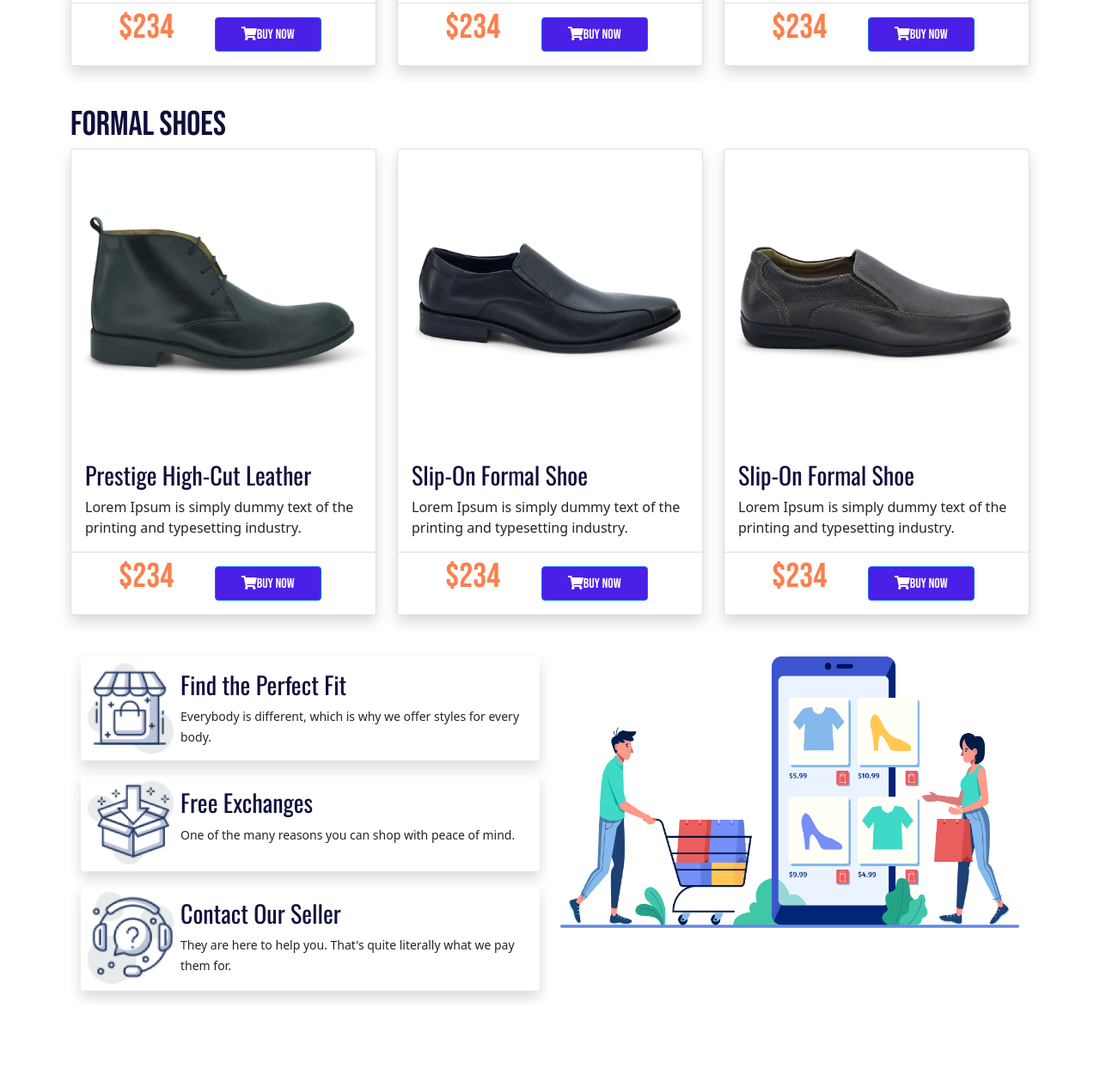
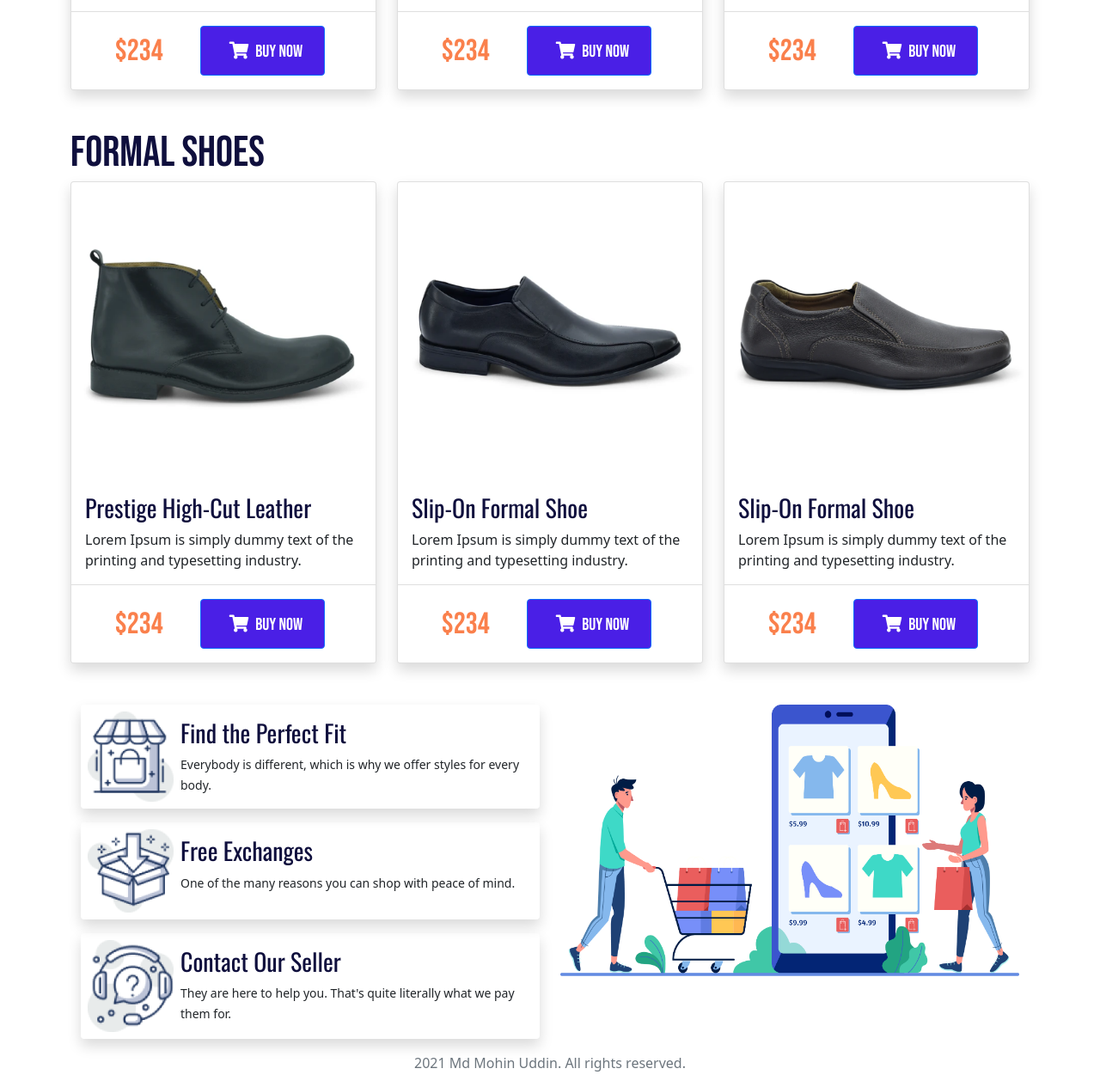
Before and after one commit to md-mohin-uddin/assignment-2, a plain HTML site: page index.html in a window 1280 px wide. Shown: the part 1036-2301 px from the top of the page at 86% size. Before the commit the page ends 2205 px from the top, so only its background shows below. Drawn offline with nearby package versions, Linux system fonts and the light colour scheme.

Commit message:
color & size redone

```diff
--- a/css/style.css
+++ b/css/style.css
@@ -1,13 +1,17 @@
+body{
+    background-color: #FFFFFF;
+}
 h1{
     font-family: 'Bebas Neue', cursive ;
     line-height: 1;
     color: rgb(15, 15, 61);
+    font-size: 50px;
 }
 .btn{
     font-family: 'Bebas Neue', cursive ;
-    line-height: 1;
+    font-size: 20px;
     background-color: rgba(58, 11, 228, 0.918);
-    padding: 10px 30px;
+    padding: 10px 25px;
 }
 h3{
     font-family: 'Oswald', sans-serif;
@@ -20,5 +24,6 @@ h3{
     padding-top: 100px;
 }
 .price{
-
+    padding-top: 20px;
+    font-size: 35px;
 }
--- a/index.html
+++ b/index.html
@@ -56,7 +56,7 @@
               <h1> Infinity Run 2</h1>
 
               <p>Lorem Ipsum is simply dummy text of the printingand typesetting industry.</p>
-               <button type="button" class="btn btn-primary"> <i class="fas fa-shopping-cart"></i>Buy Now</button>
+               <button type="button" class="btn btn-primary"> <i class="fas fa-shopping-cart p-2"></i>Buy Now</button>
            </div>
 
         </div>
@@ -73,7 +73,7 @@
                   </div>
                   <div class="card-footer bg-white d-flex justify-content-evenly">
                     <h1 class="price">$234</h1>
-                    <div class="d-flex justify-content-end"><button type="button" class="btn btn-primary m-2"><i class="fas fa-shopping-cart"></i>Buy Now</button></div>
+                    <div class="d-flex justify-content-end"><button type="button" class="btn btn-primary m-2"><i class="fas fa-shopping-cart p-2"></i>Buy Now</button></div>
                   </div>
                 </div>
               </div>
@@ -87,7 +87,7 @@
                   </div>
                   <div class="card-footer bg-white d-flex justify-content-evenly">
                     <h1 class="price">$234</h1>
-                    <div class="d-flex justify-content-end"><button type="button" class="btn btn-primary m-2"><i class="fas fa-shopping-cart"></i>Buy Now</button></div>
+                    <div class="d-flex justify-content-end"><button type="button" class="btn btn-primary m-2"><i class="fas fa-shopping-cart p-2"></i>Buy Now</button></div>
                   </div>
                 </div>
               </div>
@@ -101,7 +101,7 @@
                       </div>
                       <div class="card-footer bg-white d-flex justify-content-evenly">
                         <h1 class="price">$234</h1>
-                        <div class="d-flex justify-content-end"><button type="button" class="btn btn-primary m-2"><i class="fas fa-shopping-cart"></i>Buy Now</button></div>
+                        <div class="d-flex justify-content-end"><button type="button" class="btn btn-primary m-2"><i class="fas fa-shopping-cart p-2"></i>Buy Now</button></div>
                       </div>
                 </div>
               </div>
@@ -121,7 +121,7 @@
                   </div>
                   <div class="card-footer bg-white d-flex justify-content-evenly">
                     <h1 class="price">$234</h1>
-                    <div ><button type="button" class="btn btn-primary m-2"><i class="fas fa-shopping-cart"></i>Buy Now</button></div>
+                    <div ><button type="button" class="btn btn-primary m-2"><i class="fas fa-shopping-cart p-2"></i>Buy Now</button></div>
                   </div>
                 </div>
               </div>
@@ -135,7 +135,7 @@
                   </div>
                   <div class="card-footer bg-white d-flex justify-content-evenly">
                     <h1 class="price">$234</h1>
-                    <div class="d-flex "><button type="button" class="btn btn-primary m-2"><i class="fas fa-shopping-cart"></i>Buy Now</button></div>
+                    <div class="d-flex "><button type="button" class="btn btn-primary m-2"><i class="fas fa-shopping-cart p-2"></i>Buy Now</button></div>
                   </div>
                 </div>
               </div>
@@ -149,13 +149,13 @@
                       </div>
                       <div class="card-footer bg-white d-flex justify-content-evenly">
                         <h1 class="price">$234</h1>
-                        <div class="d-flex justify-content-end"><button type="button" class="btn btn-primary m-2"><i class="fas fa-shopping-cart"></i>Buy Now</button></div>
+                        <div class="d-flex justify-content-end "><button type="button" class="btn btn-primary m-2"><i class="fas fa-shopping-cart p-2"></i>Buy Now</button></div>
                       </div>
                 </div>
               </div>
             </div>
         </section>
-        <section class="container mt-5">
+        <section class="container">
             <div class="row mt-5">
                 <div class="col-lg-6 col-md-6 col-sm-12">
                   <div class="d-flex flex-column bd-highlight mb-3 shadow rounded">
@@ -189,6 +189,9 @@
             </div>
         </section>
     </main>
+    <footer>
+      <p class="text-center text-secondary">2021 Md Mohin Uddin. All rights reserved.</p>
+    </footer>
     <script src="js/bootstrap.min.js"></script>
 </body>
 </html>
```
